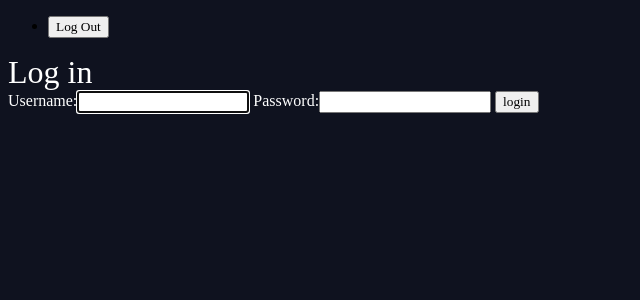
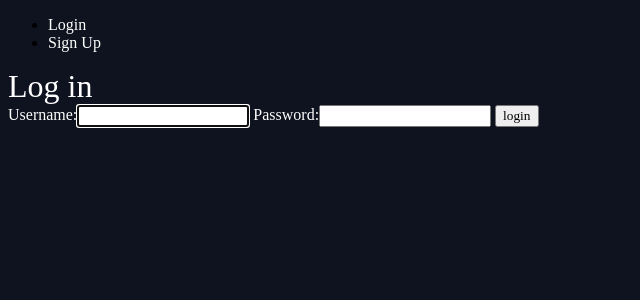
Before and after one commit to pey849/IssueTickets, a Django app: page /accounts/login/ in a window 1280 px wide. Shown: the top 300 px of the page, without its empty margins (0-640 px from the left). Run offline with Django 3.2, Linux system fonts and the light colour scheme.

Commit message:
added in method to check the status of if a person is logged in and to display certain buttons if they are logged in or not logged in

```diff
--- a/TrackIT/Templates/base_layout.html
+++ b/TrackIT/Templates/base_layout.html
@@ -20,13 +20,21 @@
       <!-- create logout button in the navigation -->
       <nav>
         <ul>
+          <!-- we have access to the user object inside our template -->
+          <!-- check if the user is authenticated/logged in -->
+          {% if user.is_authenticated %}
             <li>
-            <form class="logout-link" action="{% url 'accounts:logout' %}" method="post">
+              <form class="logout-link" action="{% url 'accounts_app:logout' %}" method="post">
                 <!-- add the csrf token for security -->
                 {% csrf_token %}
                 <button type="submit">Log Out</button>
               </form>
             </li>
+            <li><a href="{% url 'ticket_app:create' %}" class="highlight">Create Ticket</a></li>
+          {% else %}
+            <li><a href="{% url 'accounts_app:login' %}">Login</a></li>
+            <li><a href="{% url 'accounts_app:signup' %}">Sign Up</a></li>
+          {% endif %}
         </ul>
       </nav>
       <!--the unique stuff from each page goes in here-->
--- a/TrackIT/accounts/templates/accounts/login.html
+++ b/TrackIT/accounts/templates/accounts/login.html
@@ -2,9 +2,9 @@
 
 {% block uniqueContent %}
   <h1>Log in</h1>
-  <!-- "{% url 'accounts:login' %}" is the same as "/accounts/signup/" -->
+  <!-- "\{% url 'accounts:login' %\}" is the same as "/accounts/signup/" -->
   <!-- we are just asking for the app_name called accounts and the url that named login -->
-  <form class="site-form" action="{% url 'accounts:login' %}" method="post">
+  <form class="site-form" action="{% url 'accounts_app:login' %}" method="post">
     <!-- we also need to send a token to tell the server that data we are sending
     is coming from our application and please accept our data. the data isn't coming
     from anywhere else -->
--- a/TrackIT/accounts/templates/accounts/signup.html
+++ b/TrackIT/accounts/templates/accounts/signup.html
@@ -2,7 +2,7 @@
 
 {% block uniqueContent %}
   <h1>Sign Up</h1>
-  <form class="site-form" action="/accounts/signup/" method="post">
+  <form class="site-form" action="{% url 'accounts_app:signup' %}" method="post">
     <!-- we also need to send a token to tell the server that data we are sending
     is coming from our application and please accept our data. the data isn't coming
     from anywhere else -->
--- a/TrackIT/accounts/urls.py
+++ b/TrackIT/accounts/urls.py
@@ -2,7 +2,7 @@ from django.urls import path, re_path
 #import the view.py file from the same directory
 from . import views
 
-app_name = 'accounts'
+app_name = 'accounts_app'
 
 urlpatterns = [
     path('signup/',views.signup_view,name="signup"),
```
Also changed, not shown: TrackIT/db.sqlite3. Lines whose indentation alone changed are shown as unchanged.
